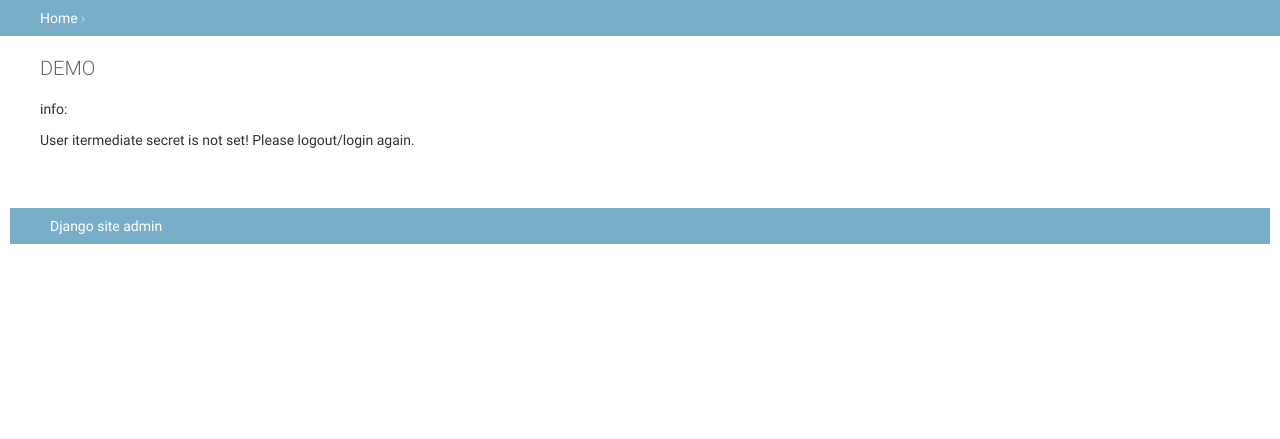
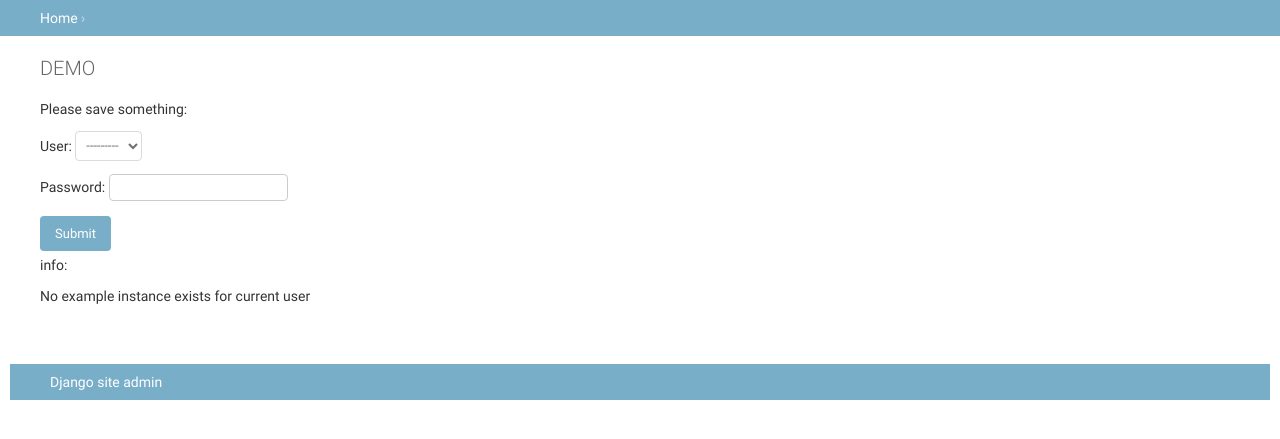
Before and after one commit to jedie/django-user-secrets, a Django app: template user_secrets_tests/templates/demo/index.html in a window 1280 px wide. Shown: the part 48-487 px from the top of the page. Run offline with Django 3.2, Linux system fonts and the light colour scheme; the template is opened without the code that fills it: values that come from a table or form of the project are taken from there, others are empty.

Commit message:
Bugfix creating example entry for new users

```diff
--- a/user_secrets_tests/templates/demo/index.html
+++ b/user_secrets_tests/templates/demo/index.html
@@ -3,15 +3,20 @@
 
 {% block content %}
 <h1>DEMO</h1>
-{% if not itermediate_secret_length %}
+{% if not instance %}
+    <p>Please save something:</p>
+{% endif %}
+
+<form method="post">
+    {% csrf_token %}
+    {{ form.as_p }}
+    <input type="submit" value="Submit">
+</form>
+
+{% if not instance %}
     <p>info:</p>
-    <p>User itermediate secret is not set! Please logout/login again.</p>
+    <p>No example instance exists for current user</p>
 {% else %}
-    <form method="post">
-        {% csrf_token %}
-        {{ form }}
-        <input type="submit" value="Submit">
-    </form>
     <p>
         <a href="{% url opts|admin_urlname:'change' instance.id %}">
             Change this entry in Django Admin
--- a/user_secrets_tests/views.py
+++ b/user_secrets_tests/views.py
@@ -2,7 +2,6 @@ import logging
 
 from django import forms
 from django.contrib import messages
-from django.contrib.auth import logout
 from django.contrib.auth.hashers import mask_hash
 from django.http import HttpResponseRedirect
 from django.views.generic import TemplateView
@@ -18,7 +17,10 @@ log = logging.getLogger(__name__)
 class ExampleModelForm(forms.ModelForm):
     class Meta:
         model = ExampleModel
-        fields = ['encrypted_password']
+        fields = ['user', 'encrypted_password']
+        widgets = {
+            'user': forms.widgets.Select(attrs={'disabled': 'disabled'}),
+        }
 
 
 class DemoView(TemplateView):
@@ -67,7 +69,7 @@ class DemoView(TemplateView):
         assert itermediate_secret is not None  # UserSecretsMiddleware should prevent this
 
         instance = self.get_instance()
-        form = ExampleModelForm(instance=instance)
+        form = ExampleModelForm(instance=instance, initial={'user': request.user})
         context = {
             'form': form,
             'instance': instance,
@@ -75,7 +77,10 @@ class DemoView(TemplateView):
         return self.render_to_response(context)
 
     def post(self, request):
-        form = ExampleModelForm(self.request.POST, instance=self.get_instance())
+        data = self.request.POST.copy()
+        data['user'] = request.user
+
+        form = ExampleModelForm(data=data, instance=self.get_instance())
         if form.is_valid():
             if form.has_changed():
                 log.info('Change fields: %s', ', '.join(form.changed_data))
```
